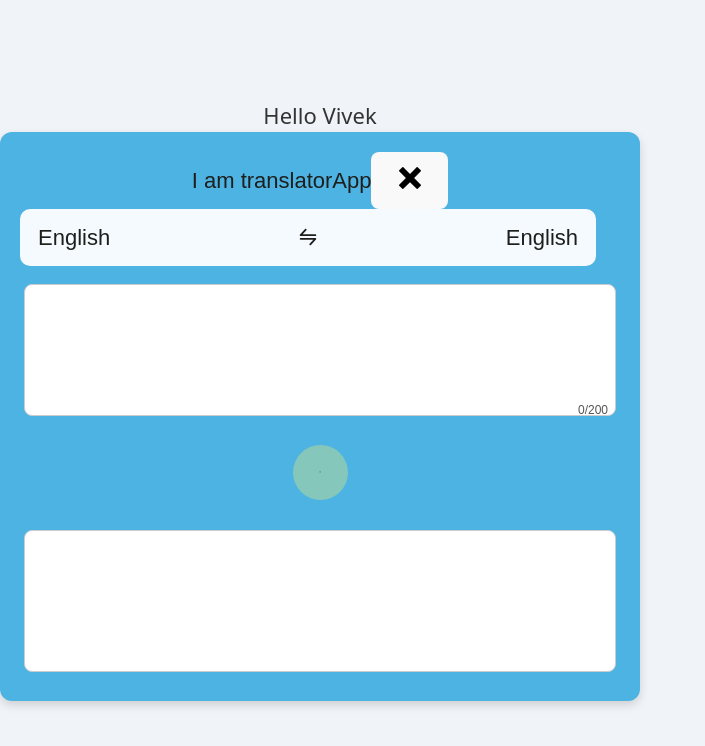
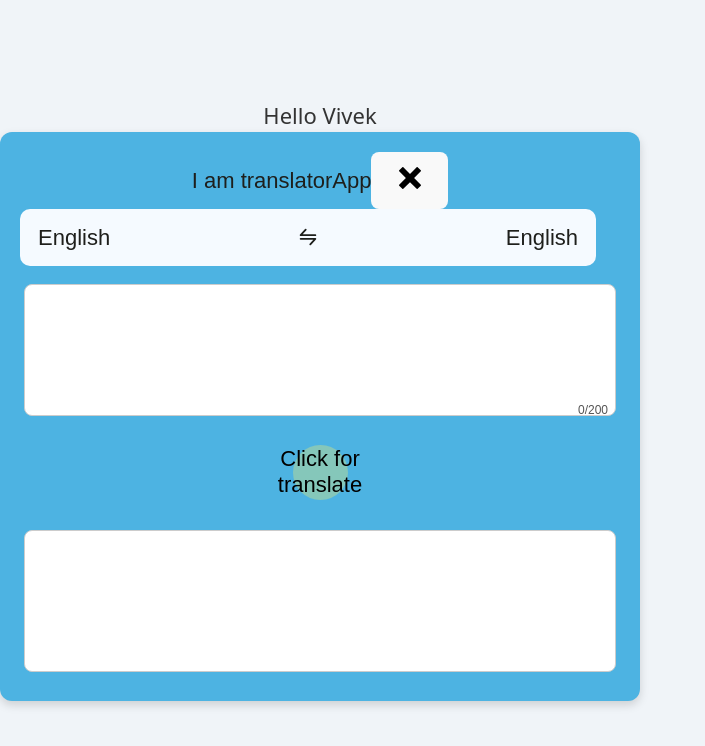
Before and after one commit to viveksaini790/TranslatorApp, a React (Vite) app: page / in a window 1280 px wide. Both pictures are taken after a click on the button "start". Shown: the top 746 px of the page, without its empty margins (0-705 px from the left). Built offline with nearby package versions, Linux system fonts and the light colour scheme.

Commit message:
Update translatorApp.jsx

```diff
--- a/src/components/translatorApp.jsx
+++ b/src/components/translatorApp.jsx
@@ -143,7 +143,7 @@ const handleTranslate = async () => {
                     <div className="text2 "> {charCount}/{maxChars}</div>
                 </div>
                 <button onClick={handleTranslate}
-                    className=" abcd"><MdKeyboardDoubleArrowDown   onClick={handleTranslate}  /> </button>
+                    className=" abcd"><MdKeyboardDoubleArrowDown   onClick={handleTranslate}  /> Click for translate</button>
                 <div className=" only">
                     <textarea value={translatedText} readOnly></textarea>
                 </div>
```
